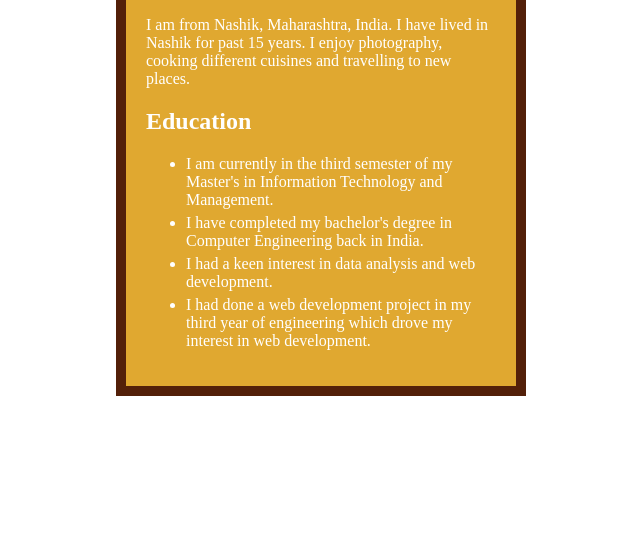
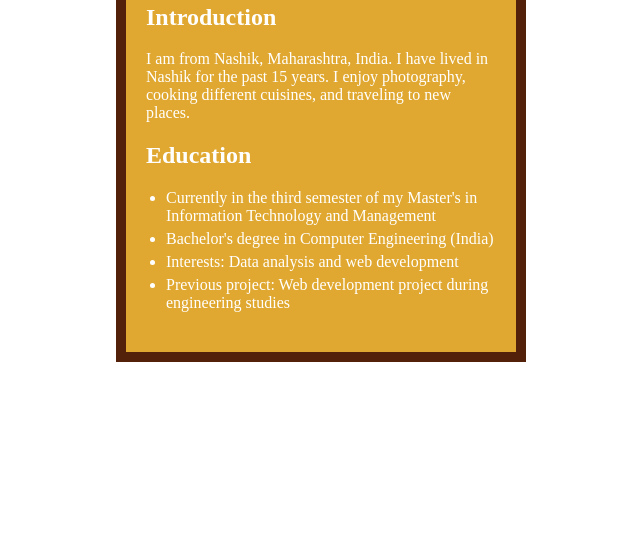
Before and after one commit to akankshamate218/akankshamate218.github.io, a plain HTML site: page index.html in a window 1280 px wide. Shown: the part 280-816 px from the top of the page, without its empty margins (319-959 px from the left). Drawn offline with Linux system fonts and the light colour scheme.

Commit message:
made some structural changes to the code and added some new comments

```diff
--- a/index.html
+++ b/index.html
@@ -1,32 +1,32 @@
 <!DOCTYPE html>
 <html lang="en">
 <head>
-    <!-- Defined the character encoding as UTF-8 to support special characters. -->
     <meta charset="UTF-8">
-    <!-- Added responsive viewport settings for proper mobile rendering. -->
     <meta name="viewport" content="width=device-width, initial-scale=1.0">
-    <!-- Set the page title to display my name in the browser tab. -->
     <title>Akanksha Mate</title>
-    <!-- Linked the external stylesheet for styling the page. -->
     <link rel="stylesheet" href="./styles.css">
 </head>
 <body>
-    <!-- Created a container div to wrap the content for better styling and structure. -->
+    <!-- Main content container -->
     <div class="container">
         <h1 class="name">Akanksha P. Mate</h1>
 
-        <h2>Introduction</h2>
-        <p>I am from Nashik, Maharashtra, India. I have lived in Nashik for past 15 years. I enjoy photography, cooking different cuisines and travelling to new places.</p>
+        <!-- Introduction Section -->
+        <section id="introduction">
+            <h2>Introduction</h2>
+            <p>I am from Nashik, Maharashtra, India. I have lived in Nashik for the past 15 years. I enjoy photography, cooking different cuisines, and traveling to new places.</p>
+        </section>
 
-        <!-- Added a subheading for the education section. -->
-        <h2>Education</h2>
-        <!-- Created an unordered list to describe my educational background and interests. -->
-        <ul>
-            <li>I am currently in the third semester of my Master's in Information Technology and Management.</li>
-            <li>I have completed my bachelor's degree in Computer Engineering back in India.</li>
-            <li>I had a keen interest in data analysis and web development.</li>
-            <li>I had done a web development project in my third year of engineering which drove my interest in web development.</li>
-        </ul>
+        <!-- Education & Background Section -->
+        <section id="education">
+            <h2>Education</h2>
+            <ul>
+                <li>Currently in the third semester of my Master's in Information Technology and Management</li>
+                <li>Bachelor's degree in Computer Engineering (India)</li>
+                <li>Interests: Data analysis and web development</li>
+                <li>Previous project: Web development project during engineering studies</li>
+            </ul>
+        </section>
     </div>
 </body>
 </html>
--- a/styles.css
+++ b/styles.css
@@ -13,9 +13,8 @@ body {
     width: 350px;
     background-color: rgb(224, 168, 48);
     color: white;
-    padding: 50px;
+    padding: 20px;
     border: 10px solid rgb(83, 32, 9);
-    padding: 20px;
     margin: 50px;
 }
 
@@ -31,9 +30,15 @@ h1, h2 {
     font-size: 1.5rem;
 }
 
+/* Adjusted spacing for sections */
+section {
+    margin-bottom: 20px;
+}
+
 /* Adjusted spacing for the unordered list and its items */
 ul {
     margin-top: 10px;
+    padding-left: 20px;
 }
 
 ul li {
```
